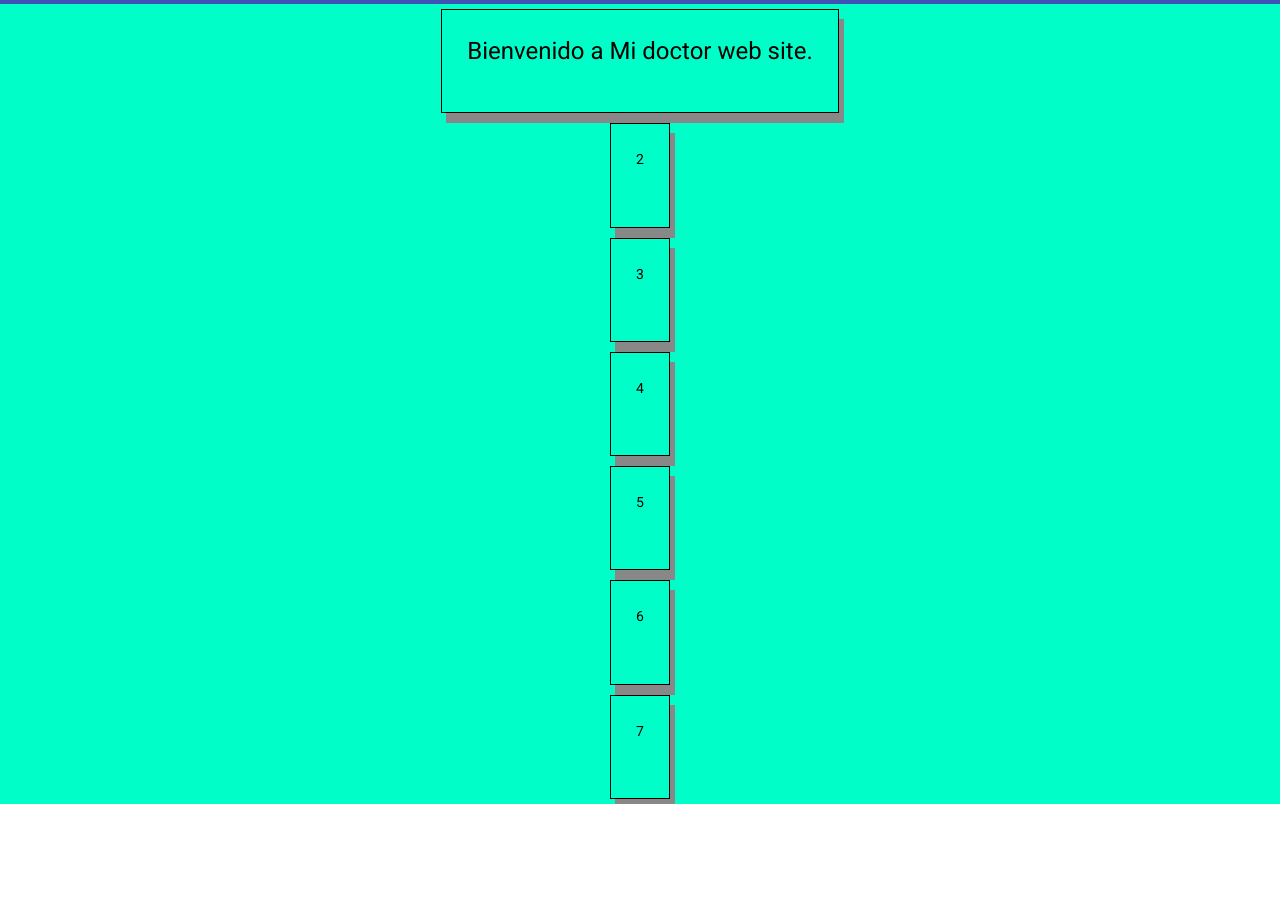
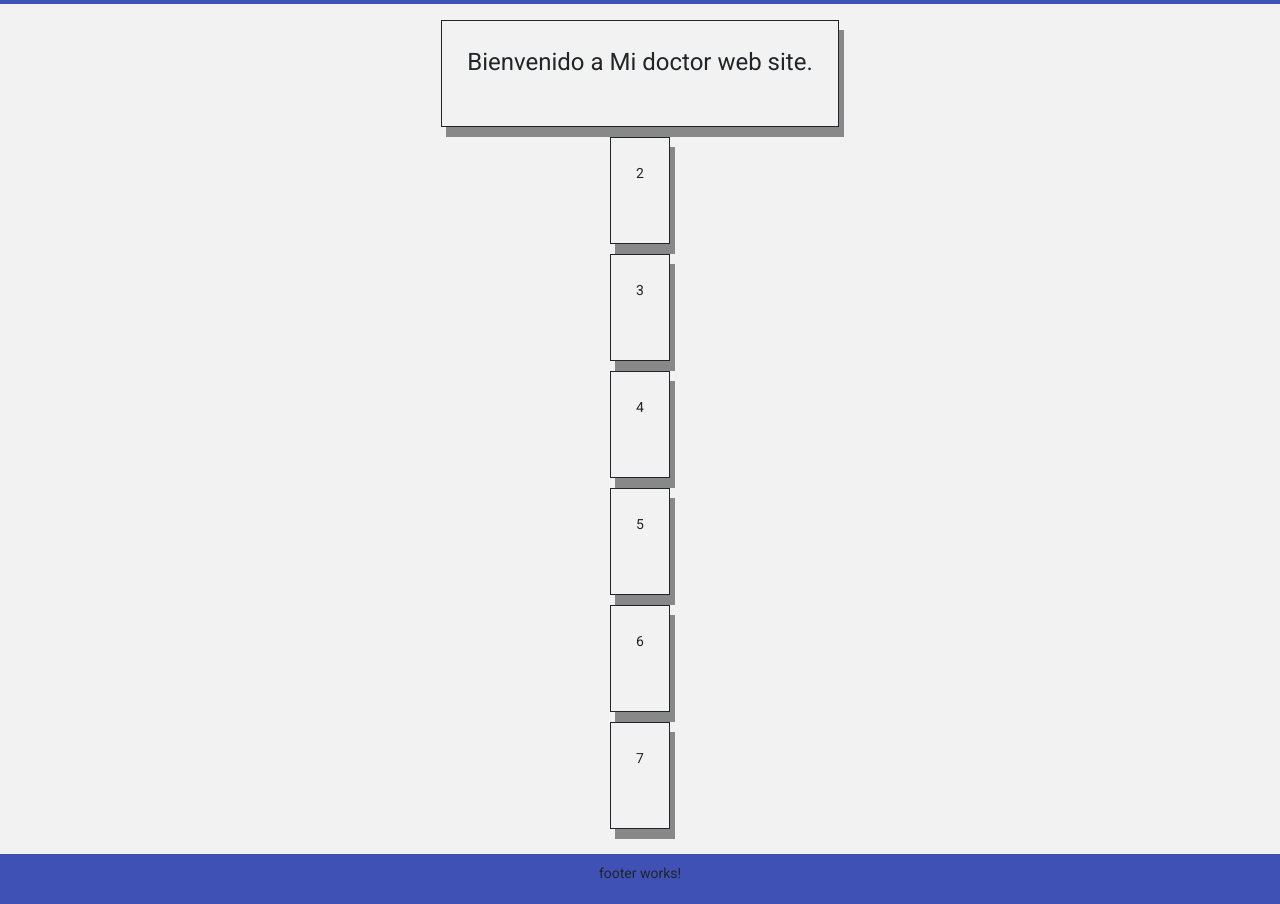
Before and after one commit to MasterTechHn/midoctor-app, an Angular app: page / in a window 1280 px wide. Shown: the part 60-964 px from the top of the page. Before the commit the page ends 864 px from the top, so only its background shows below. Built offline with nearby package versions, Linux system fonts and the light colour scheme.

Commit message:
footer component and index sterilized

```diff
--- a/src/app/app.component.css
+++ b/src/app/app.component.css
@@ -11,14 +11,10 @@
 
 */
 
-body {
-  margin: 0;
-}
-
 .main-container {
-  background-color: rgb(0, 255, 200);
-  height: 100%;
+  height: auto;
   display: flex;
+  padding-top: 75px;
   box-sizing: border-box;
   align-items: center;
   justify-content: center;
--- a/src/app/app.component.html
+++ b/src/app/app.component.html
@@ -13,3 +13,5 @@
   <div class="container-box">6</div>
   <div class="container-box">7</div>
 </div>
+
+<app-footer></app-footer>
--- a/src/app/app.module.ts
+++ b/src/app/app.module.ts
@@ -6,11 +6,13 @@ import { AppMaterialModule } from './modules/app-material.module';
 import { AppComponent } from './app.component';
 import { BrowserAnimationsModule } from '@angular/platform-browser/animations';
 import { NavHeroComponent } from './nav-hero/nav-hero.component';
+import { FooterComponent } from './footer/footer.component';
 
 @NgModule({
   declarations: [
     AppComponent,
-    NavHeroComponent
+    NavHeroComponent,
+    FooterComponent
   ],
   imports: [
     BrowserModule,
--- /dev/null
+++ b/src/app/footer/footer.component.css
@@ -0,0 +1,11 @@
+.container-footer {
+  background-color: #3f51b5;
+  height: 50px;
+  width: 100%;
+  margin-top: 20px;
+  display: flex;
+  box-sizing: border-box;
+  align-items: center;
+  justify-content: center;
+  flex-direction: column;
+}
--- /dev/null
+++ b/src/app/footer/footer.component.html
@@ -0,0 +1,3 @@
+<div class="container-footer">
+  <p>footer works!</p>
+</div>
--- /dev/null
+++ b/src/app/footer/footer.component.ts
@@ -0,0 +1,15 @@
+import { Component, OnInit } from '@angular/core';
+
+@Component({
+  selector: 'app-footer',
+  templateUrl: './footer.component.html',
+  styleUrls: ['./footer.component.css']
+})
+export class FooterComponent implements OnInit {
+
+  constructor() { }
+
+  ngOnInit(): void {
+  }
+
+}
--- a/src/app/nav-hero/nav-hero.component.css
+++ b/src/app/nav-hero/nav-hero.component.css
@@ -1,3 +1,8 @@
+.nav-top {
+  position: fixed;
+  overflow: hidden;
+}
+
 .example-spacer {
     flex: 1 1 auto;
 }
--- a/src/app/nav-hero/nav-hero.component.html
+++ b/src/app/nav-hero/nav-hero.component.html
@@ -1,5 +1,5 @@
 <nav>
-  <mat-toolbar color ="primary">
+  <mat-toolbar color ="primary" class="nav-top">
     <mat-toolbar-row>
         <button mat-icon-button class="example-icon">
           <mat-icon>menu</mat-icon>
--- a/src/styles.css
+++ b/src/styles.css
@@ -1,4 +1,4 @@
 /* You can add global styles to this file, and also import other style files */
 
-html, body { height: 100%; }
+html, body { height: 100%; background-color: #f2f2f2 ; font-size: 1rem; font-weight: 400; line-height: 1.5; color: #212529; text-align: left;}
 body { margin: 0; font-family: Roboto, "Helvetica Neue", sans-serif; }
```
Also changed, not shown: 1 other file (tests, documents, lock files or other folders).
